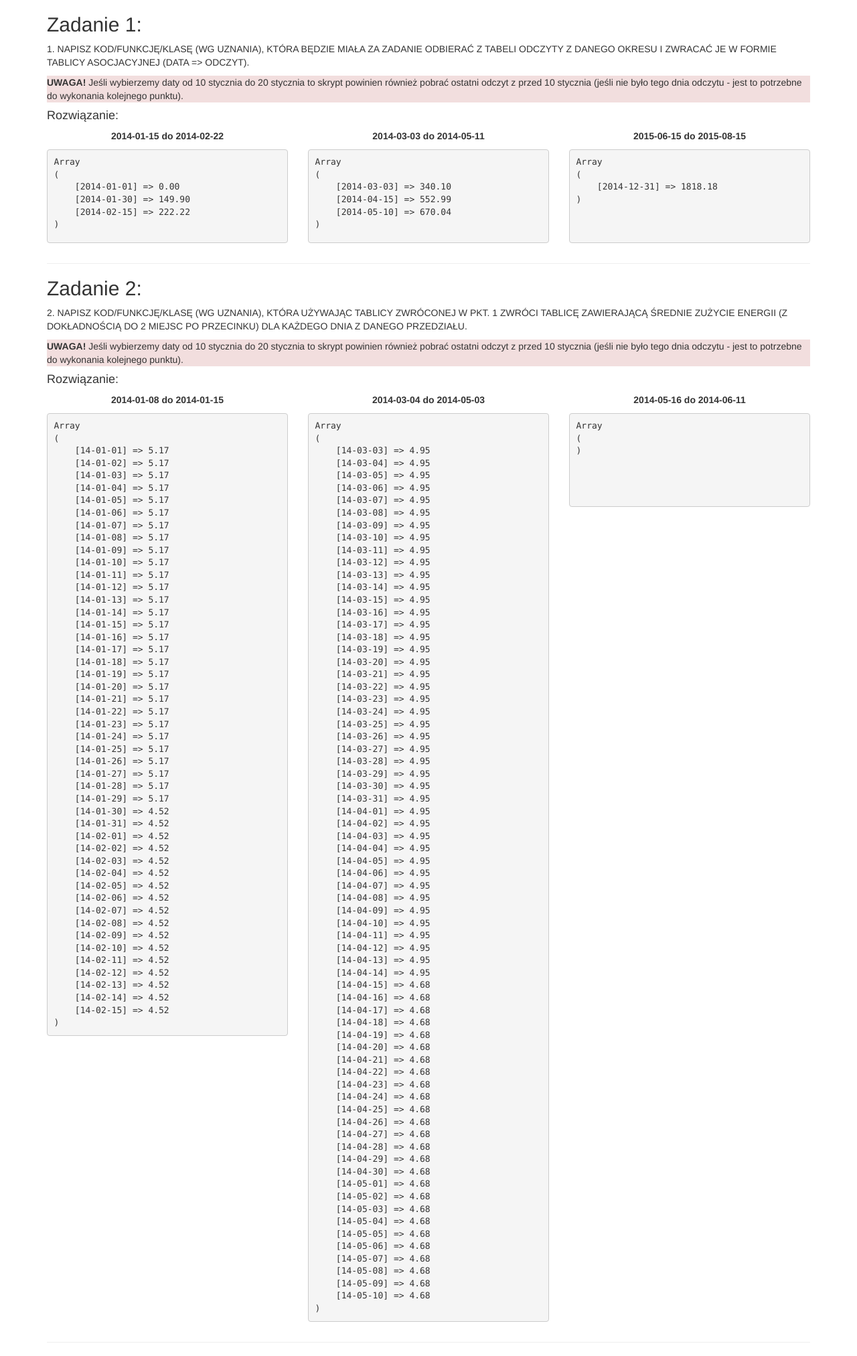
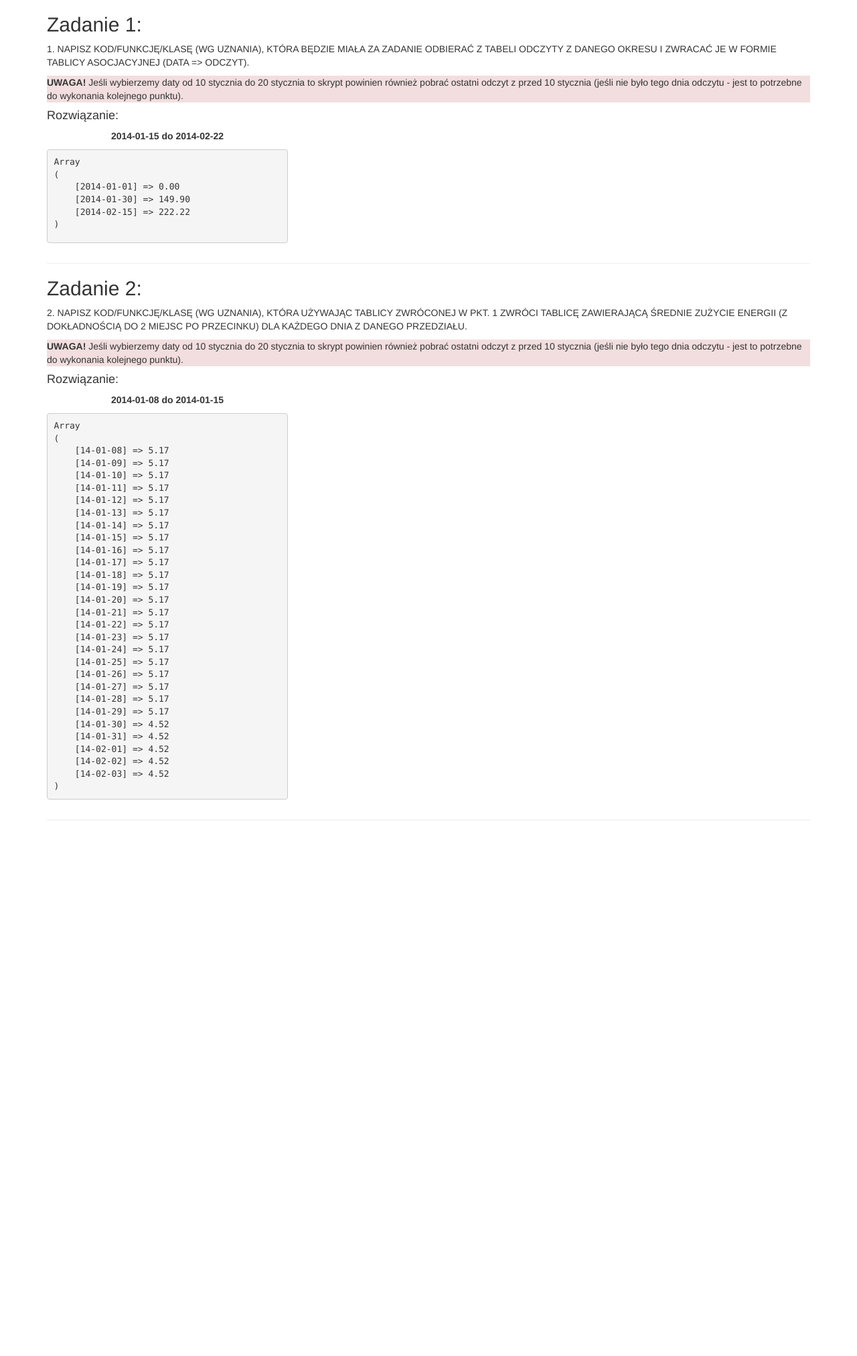
Before and after one commit to efiku/PCAcademyHR, a PHP site: page / in a window 1280 px wide. Shown: the whole page at 67% size. After the commit the page ends 1225 px from the top, so only its background shows below. Run offline with PHP 8.4, Linux system fonts and the light colour scheme; data comes from the database, SQL or seed files in the repository; some libraries are stand-ins or nearby versions.

Commit message:
Almost done :heart:

```diff
--- a/classes/Counter.php
+++ b/classes/Counter.php
@@ -5,39 +5,44 @@ namespace PCAcademyHR;
 use DateTime;
 use PDO;
 use PDOException;
+use DateInterval;
 
 /**
  * Class Counter
  * @package efikCounter
+ *
  */
 class Counter
 {
 
     /**
-     * @var
+     * INSTANCE OF OBJECT
+     * @var Counter
      */
     private static $instance;
+
+
     /**
      * @var PDO
      */
     public $DBH;
 
+
     /**
+     * CONSTRUCTOR
+     *
      * @param $ConfigArray
      */
     public  function  __construct(&$ConfigArray)
     {
 
-        // building data source name from config
         $dsn =
             'mysql:host='. $ConfigArray['HOST'] .
             ';dbname='. $ConfigArray['DBNAME'] .
             ';port='. $ConfigArray['PORT']
             ;
 
-        // DB user
         $user = $ConfigArray['USER'];
-        // DB password
         $password = $ConfigArray['PASS'];
 
 
@@ -51,7 +56,11 @@ class Counter
 
     }
 
+
+
     /**
+     * INITIALIZE OBJECT COUNTER
+     *
      * @param $CONFIG
      * @return Counter
      */
@@ -63,7 +72,12 @@ class Counter
         return self::$instance;
     }
 
+
     /**
+     * GET DATA BETWEEN RANGE
+     * return array with Data in range
+     * Parameters are not secured.
+     *
      * @param $start
      * @param $end
      * @return array
@@ -73,16 +87,20 @@ class Counter
         $sql    = "SELECT `DATE`, `READ`  FROM ELECTRICITY_METER_READS WHERE ( `DATE` BETWEEN '$start' AND '$end')";
         $sql2   = "SELECT `DATE`, `READ`  FROM ELECTRICITY_METER_READS WHERE ( `DATE` = '$start' )";
 
-
+        // if sql query is ok
         if($db =  $this->DBH->query($sql2))
         {
+            // if searched DATA not exists
             if ($db->fetchColumn() == 0) {
 
                 $tab_a = $this->checkOneBeforeData($start);
                 $tab_b = $this->fetchDbData($sql);
+
+                // return range
                 return array_merge($tab_a,$tab_b);
             }
             else{
+                // return range
                 return $this->fetchDbData($sql);
             }
         }
@@ -93,9 +111,13 @@ class Counter
 
     }
 
+
     /**
+     * CHECK ONE DAY BEFORE
+     * returns one day before range
+     *
      * @param $data
-     * @return bool or Array
+     * @return array
      */
     public function checkOneBeforeData($data)
     {
@@ -109,9 +131,18 @@ class Counter
         $fetchedData = $this->fetchDbData($sql);
 
         $keys = count($fetchedData);
-        return ($keys > 0 ? $fetchedData : FALSE );
+        return ($keys > 0 ? $fetchedData : array() );
     }
 
+
+    /**
+     * FETCH DATA FROM DATABASE
+     * and store it in array as Associative Array.
+     * like 'YYYY-NN-DD' => 'VALUE"
+     *
+     * @param $sql
+     * @return array
+     */
     public function fetchDbData($sql)
     {
         $temp_res = array();
@@ -128,51 +159,132 @@ class Counter
         return $temp_res;
     }
 
-    public function getbet($dd, $wytnij_od, $wytnij_do)
-    {
-        // tablica z poprzedniej funkcji
-        $tablica_z_poprzedniej_funkcji = $dd;
-
-        // zliczam ilosc wszystkich elementow
-        $ilosc_wszystkich_el = count($tablica_z_poprzedniej_funkcji);
 
 
-        // Tworze gotowa tablice
-        $pokolei = array();
+    public function array_truncate(array $array, $left, $right) {
+        $array = array_slice($array, $left, count($array) - $left);
+        $array = array_slice($array, 0, count($array) - $right);
+        return $array;
+    }
 
-        $pobierz_klucze = (array_keys($tablica_z_poprzedniej_funkcji));
+    /**
+     * AVERAGE ENERGY CONSUMPTION
+     *
+     * return Average energy consumption for each day.
+     *
+     * <pre>
+     *  $DATA = array(
+     *        '2014-01-01' => 0.00,
+     *        '2014-01-30' => 145.44 );
+     * $cut = array ( '2014-01-08' , '2014-01-15' );
+     *
+     * print_r($counter->getAverageScores($DATA,$cut));
+     *
+     * </pre>
+     * @param array $DATA
+     * @param array $cut_between_date
+     * @return array
+     */
+    public function getAverageScores(&$DATA = array(), $cut_between_date = array())
+    {
+        /*
+         *  This variable is returned when loop "for" is done.
+         *  Yes, function return empty array if range from $cut_between_date is not exists
+         *  in array from 1st parameter or $DATA isn't array! :)
+        */
+        $result_array = array();
 
-        sort($pobierz_klucze);
+        if( !is_array($DATA))  return $result_array;
 
-        $liczba_dni_z_przedzialu = 0;
-        $srednia_energia_z_przedzialu = 0;
+        /*
+         * In this variable is stored 1st parameter
+         */
+        $array_from_first_parameter = $DATA;
+
+        /*
+         *  Ok, trust me. Let's start!
+         *
+         * Count how many keys $array_from_first_parameter have.
+         * And store this useful information to this variable.
+         */
+        $number_of_all_elements = count($array_from_first_parameter);
 
 
-        for ($i = 0; $i < $ilosc_wszystkich_el - 1; $i++) {
-            $tymczasowy_dzien = new DateTime();
-
-            $data_prz_1 = new DateTime($pobierz_klucze[$i]);
-            $data_prz_2 = new DateTime($pobierz_klucze[($i + 1)]);
-            $tymczasowy_dzien = $data_prz_1;
-
-            $liczba_dni_z_przedzialu = $data_prz_1->diff($data_prz_2)->days;
+        /*
+         * This variable stores only keys from $array_from_first_parameter
+         * it's necessary, because I'm working on associative arrays ;-)
+         */
+        $array_of_keys = array_keys($array_from_first_parameter);
 
 
-            $zmiana_licznika = $tablica_z_poprzedniej_funkcji[$pobierz_klucze[$i + 1]] - $tablica_z_poprzedniej_funkcji[$pobierz_klucze[$i]];
+        /*
+         * Sometimes keys can be not sorted ;-)
+         *
+         */
+        sort($array_of_keys);
 
 
-            $srednia_energia_z_przedzialu = (($zmiana_licznika) / $liczba_dni_z_przedzialu);
+
+        /*
+         *
+         *  It's time for main loop!
+         *  Whoaah!
+         */
+        for ($i = 0; $i < $number_of_all_elements - 1; $i++)
+        {
+            $data_between_start     = new DateTime(  $array_of_keys[ $i ]  );
+            $data_between_end       = new DateTime(  $array_of_keys[ ($i + 1) ]  );
+            $temp_day = $data_between_start;
+
+            // Troubles with Feb 29 or 28 ? NO MORE!
+            $n_days_from_range = $data_between_start->diff($data_between_end)->days;
+
+            // e.g 200  - 100 = 100.00
+            $change_counter = $array_from_first_parameter[ $array_of_keys[ ($i + 1) ] ] - $array_from_first_parameter[$array_of_keys[$i]];
+
+            // Average energy from range 100 / x days
+            $average_energy_f_range = ( $change_counter  / $n_days_from_range);
 
 
-            for ($k = 0; $k <= $liczba_dni_z_przedzialu; $k++) {
-                $pokolei[$tymczasowy_dzien->format("y-m-d")] = round($srednia_energia_z_przedzialu, 2);
-                $tymczasowy_dzien->add(new \DateInterval('P1D'));
+            // loop for fill missing data between $data_between_start and $data_between_end
+            for ($k = 0; $k <= $n_days_from_range; $k++)
+            {
+                // fill $result_array with  received data
+                // clever line of code!
+                $result_array[$temp_day->format("y-m-d")] = round($average_energy_f_range, 2);
+                $temp_day->add(new DateInterval('P1D'));
+
+
+            } //endfor
+
+        } //endfor
+
+        /*
+         * Good time to check if data range in array $result_array
+         * and work with it
+         */
+            $array_of_keys = array_keys($result_array);
+            $number_of_all_elements = count($array_of_keys);
+            $data_between_start = new DateTime($cut_between_date[0]);
+            $data_between_end  =   new DateTime($cut_between_date[1]);
+
+        for ($loop = 0; $loop < $number_of_all_elements; $loop++)
+        {
+
+            $current_data = new DateTime($array_of_keys[$loop]);
+
+            if( $current_data >= $data_between_start && $current_data <= $data_between_end )
+            {
+                $new_result_array[$array_of_keys[$loop]] =  $result_array[ $array_of_keys[$loop]];
             }
+
+
 
         }
 
+            $result_array = $new_result_array;
 
-        return $pokolei;
+        return $result_array;
     }
 
 
--- a/index.php
+++ b/index.php
@@ -19,33 +19,22 @@ $twig = new Twig_Environment($loader);
 
 
 $tablica_dat[0] = Array('2014-01-15', '2014-02-22');
-$tablica_dat[1] = Array('2014-03-03', '2014-05-11');
-$tablica_dat[2] = Array('2015-06-15', '2015-08-15');
 
 
 $a[0] = $counter->getDataBetween($tablica_dat[0][0], $tablica_dat[0][1]);
-$a[1] = $counter->getDataBetween($tablica_dat[1][0], $tablica_dat[1][1]);
-$a[2] = $counter->getDataBetween($tablica_dat[2][0], $tablica_dat[2][1]);
 
 echo $twig->render('header.twig');
 
 echo $twig->render('zadanie_1.twig', array(
     'PA' => join(' do ', $tablica_dat[0]),
-    'PB' => join(' do ', $tablica_dat[1]),
-    'PC' => join(' do ', $tablica_dat[2]),
     'TABA' => print_r($a[0], true),
-    'TABB' => print_r($a[1], true),
-    'TABC' => print_r($a[2], true)
 ));
 
 
 echo $twig->render('zadanie_2.twig', array(
     'PA' => '2014-01-08 do 2014-01-15',
-    'PB' => '2014-03-04 do 2014-05-03',
-    'PC' => '2014-05-16 do 2014-06-11',
-    'TABA' => print_r($counter->getbet($a[0], '2014-01-08', '2014-01-15'), true),
-    'TABB' => print_r($counter->getbet($a[1], '2014-03-04', '2014-05-03'), true),
-    'TABC' => print_r($counter->getbet($a[2], '2014-05-16', '2014-06-11'), true)
+    'TABA' => print_r($counter->getAverageScores($a[0], array('2014-01-08', '2014-02-03')), true)
+
 ));
 
 echo $twig->render('fotter.twig');
--- a/templates/zadanie_1.twig
+++ b/templates/zadanie_1.twig
@@ -14,14 +14,6 @@
                 <p class="text-center"> <strong>{{ PA }}</strong></p>
                 <pre style="min-height: 140px">{{ TABA }}</pre>
             </div>
-            <div class="col-xs-6 col-sm-4">
-                <p class="text-center"> <strong>{{ PB }}</strong></p>
-                <pre style="min-height: 140px">{{ TABB }}</pre>
-            </div>
-            <div class="col-xs-6 col-sm-4">
-                <p class="text-center"> <strong>{{ PC }}</strong></p>
-                <pre style="min-height: 140px">{{ TABC }}</pre>
-            </div>
         </div>
     </section>
     <hr>
--- a/templates/zadanie_2.twig
+++ b/templates/zadanie_2.twig
@@ -14,14 +14,6 @@
             <p class="text-center"><strong>{{ PA }}</strong></p>
             <pre style="min-height: 140px">{{ TABA }}</pre>
         </div>
-        <div class="col-xs-6 col-sm-4">
-            <p class="text-center"><strong>{{ PB }}</strong></p>
-            <pre style="min-height: 140px">{{ TABB }}</pre>
-        </div>
-        <div class="col-xs-6 col-sm-4">
-            <p class="text-center"><strong>{{ PC }}</strong></p>
-            <pre style="min-height: 140px">{{ TABC }}</pre>
-        </div>
     </div>
 </section>
 <hr>
```
